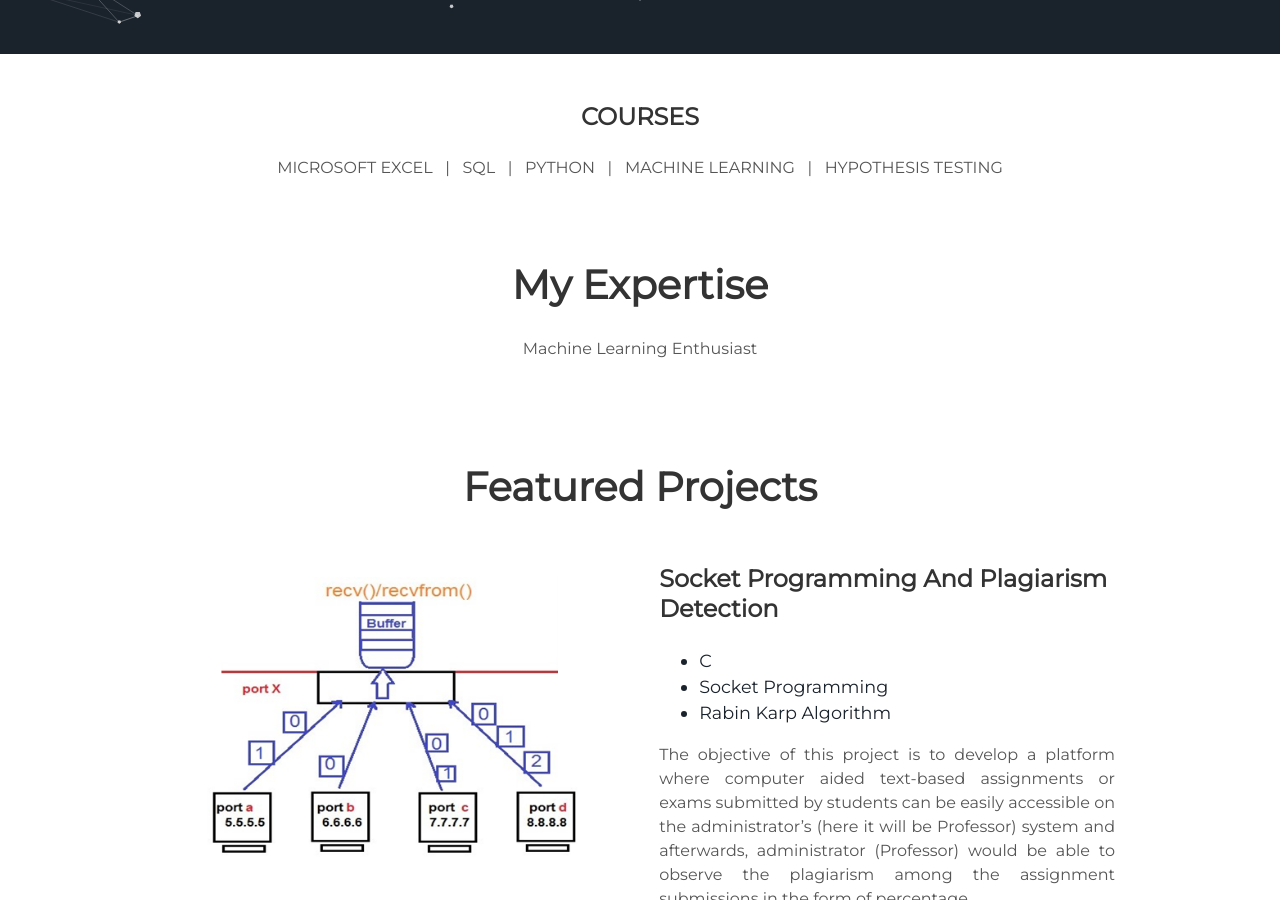
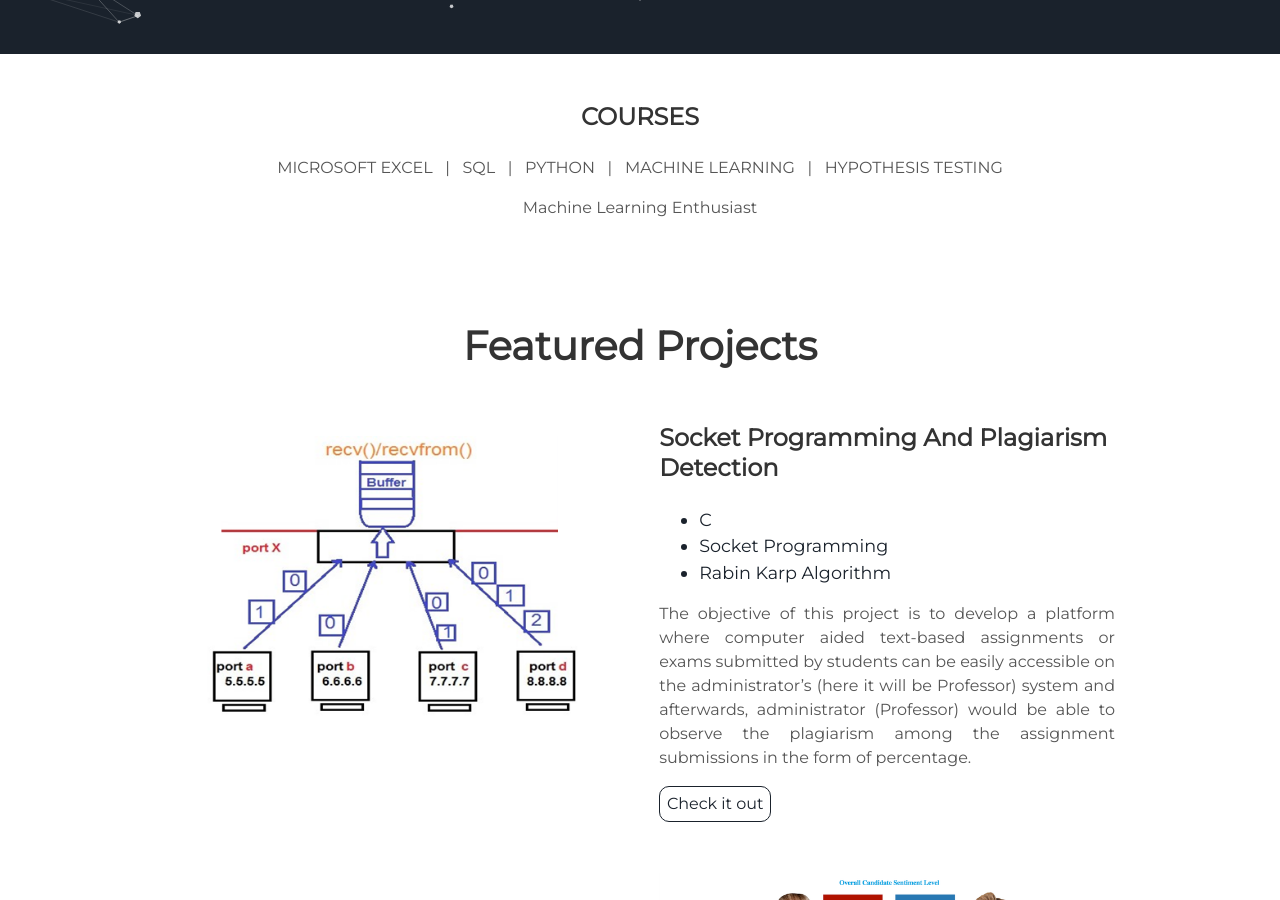
Before and after one commit to cseshubhamsinghal/cseshubhamsinghal.github.io, a Jekyll site: the page built from index.html, in a window 1280 px wide and 900 px high, scrolled down 846 px. Built offline with Jekyll 4.4.1, drawn with Linux system fonts in a browser that asks for light colours.

Commit message:
Update about.html

```diff
--- a/_includes/about.html
+++ b/_includes/about.html
@@ -1,11 +1,13 @@
  <div class="user-details">
   <p> </p>
   <h3> COURSES </h3> <p>  MICROSOFT EXCEL    &nbsp;&nbsp;|&nbsp;&nbsp;    SQL    &nbsp;&nbsp;|&nbsp;&nbsp;    PYTHON    &nbsp;&nbsp;|&nbsp;&nbsp;    MACHINE LEARNING    &nbsp;&nbsp;|&nbsp;&nbsp;    HYPOTHESIS TESTING  </p>
-  <h1> My Expertise </h1>
+  <!--<h1> My Expertise </h1>-->
   <p> {{site.user_description}} </p>
 </div>
+
+<!--
   <div class="user">
-   <!--
+
    <div class="tech">
       <h2>Tools</h2>
       <i class="devicon-python-plain-wordmark colored"></i>
@@ -15,9 +17,7 @@
     </div>
    -->
 
-
-
-   <!--
+<!--
    <div class="tech">
       <h2>Design</h2>
       <i class="devicon-html5-plain-wordmark"></i>
@@ -39,5 +39,6 @@
       <i class="devicon-android-plain-wordmark colored"></i>
       <p></p>
     </div>
+
+</div>
 -->
-</div>
```
